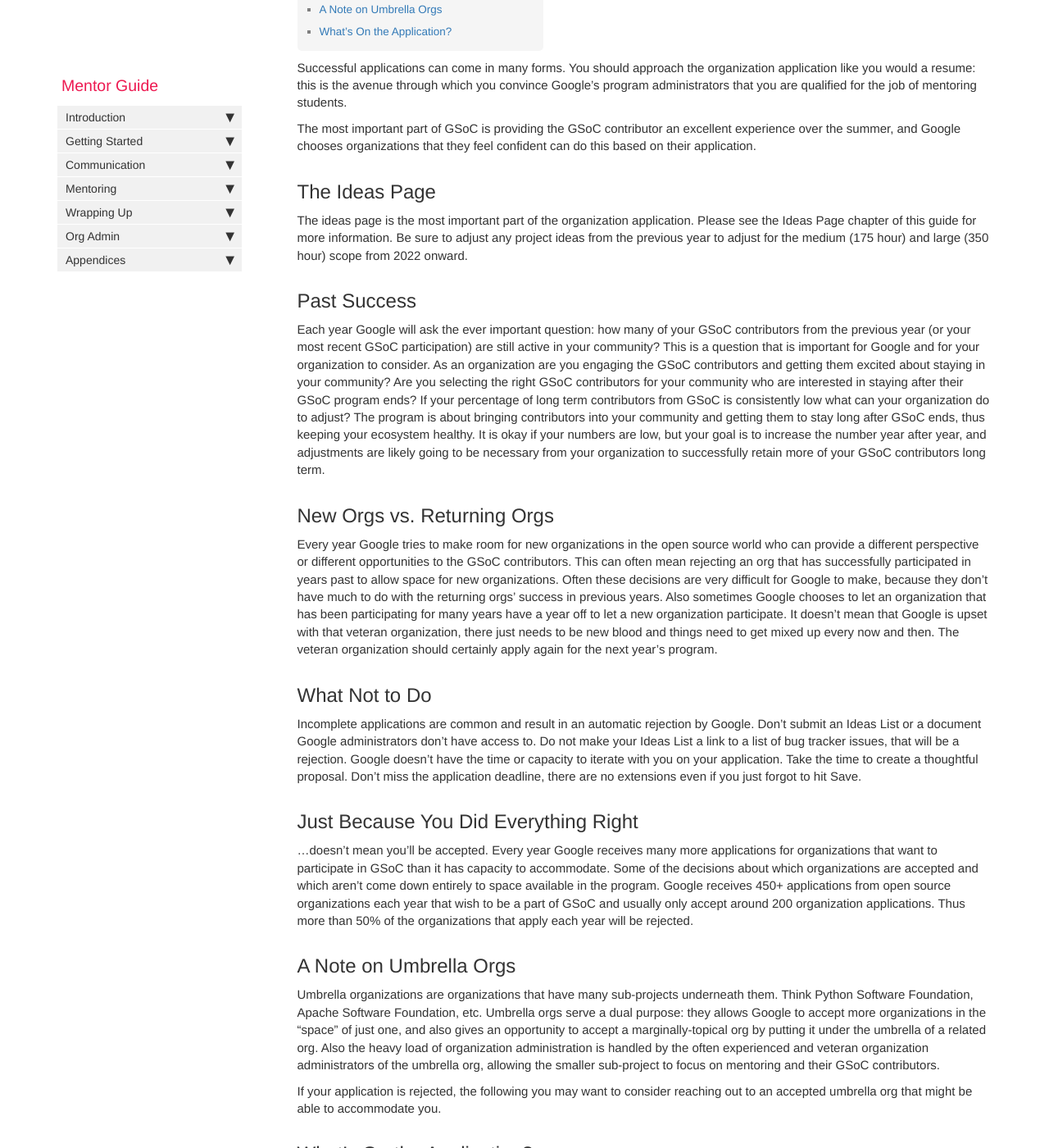
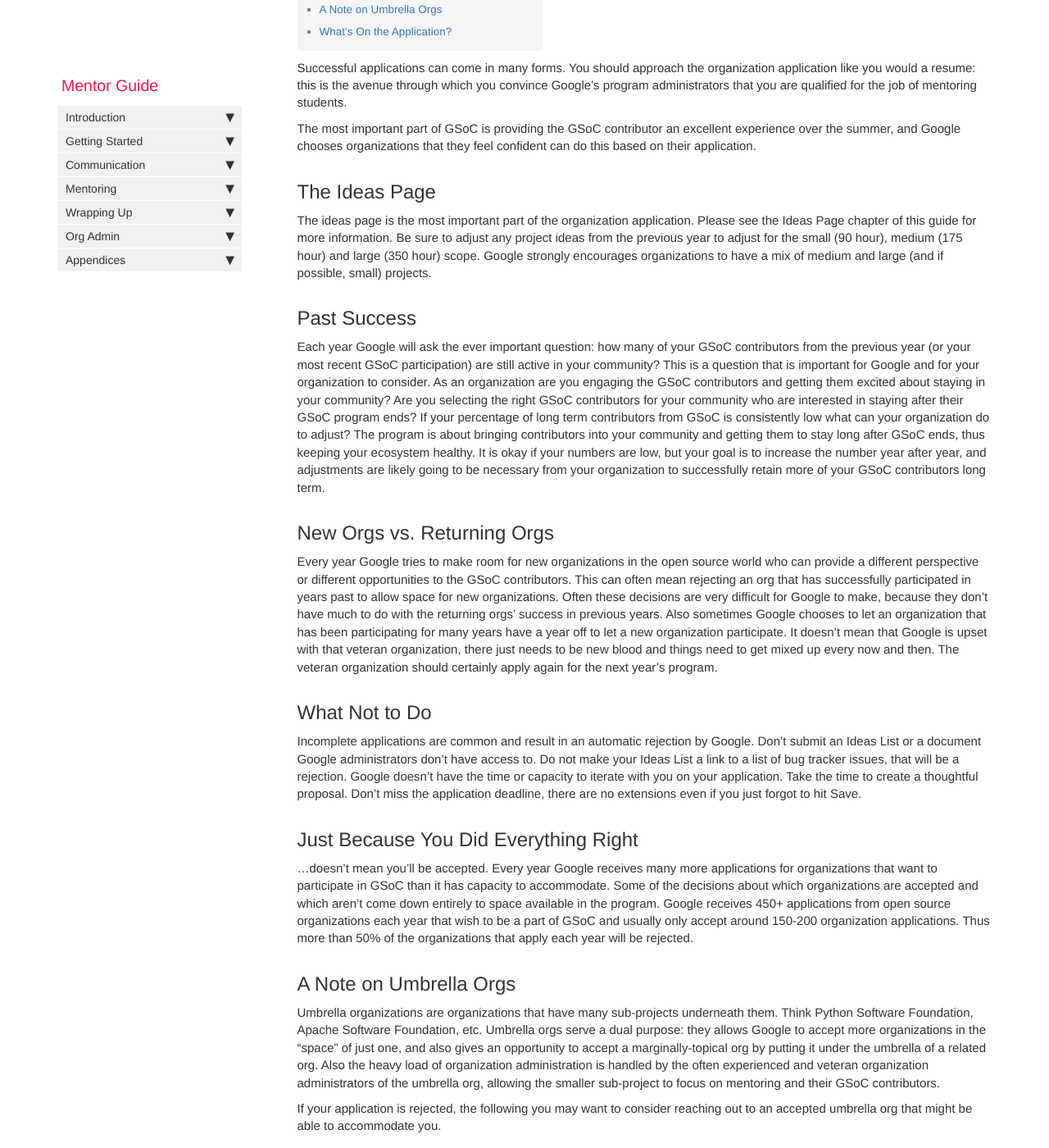
Before and after one commit to google/gsocguides, a Jekyll site: the page built from pages/mentor/20-org_application.md, in a window 1280 px wide and 1400 px high, scrolled down 288 px. Shown: the whole window at 82% size. Built offline with Jekyll 4.4.1, drawn with Linux system fonts in a browser that asks for light colours.

Commit message:
Update 20-org_application.md

```diff
--- a/pages/mentor/20-org_application.md
+++ b/pages/mentor/20-org_application.md
@@ -12,7 +12,7 @@ The most important part of GSoC is providing the GSoC contributor an excellent e
 
 ## The Ideas Page
 
-The ideas page is the most important part of the organization application. Please see the Ideas Page chapter of this guide for more information. Be sure to adjust any project ideas from the previous year to adjust for the medium (175 hour) and large (350 hour) scope from 2022 onward.
+The ideas page is the most important part of the organization application. Please see the Ideas Page chapter of this guide for more information. Be sure to adjust any project ideas from the previous year to adjust for the small (90 hour), medium (175 hour) and large (350 hour) scope. Google strongly encourages organizations to have a mix of medium and large (and if possible, small) projects.
 
 ## Past Success
 
@@ -28,7 +28,7 @@ Incomplete applications are common and result in an automatic rejection by Googl
 
 ## Just Because You Did Everything Right
 
-...doesn't mean you'll be accepted. Every year Google receives many more applications for organizations that want to participate in GSoC than it has capacity to accommodate. Some of the decisions about which organizations are accepted and which aren't come down entirely to space available in the program. Google receives 450+ applications from open source organizations each year that wish to be a part of GSoC and usually only accept around 200 organization applications. Thus more than 50% of the organizations that apply each year will be rejected.
+...doesn't mean you'll be accepted. Every year Google receives many more applications for organizations that want to participate in GSoC than it has capacity to accommodate. Some of the decisions about which organizations are accepted and which aren't come down entirely to space available in the program. Google receives 450+ applications from open source organizations each year that wish to be a part of GSoC and usually only accept around 150-200 organization applications. Thus more than 50% of the organizations that apply each year will be rejected.
 
 ## A Note on Umbrella Orgs
 
```
